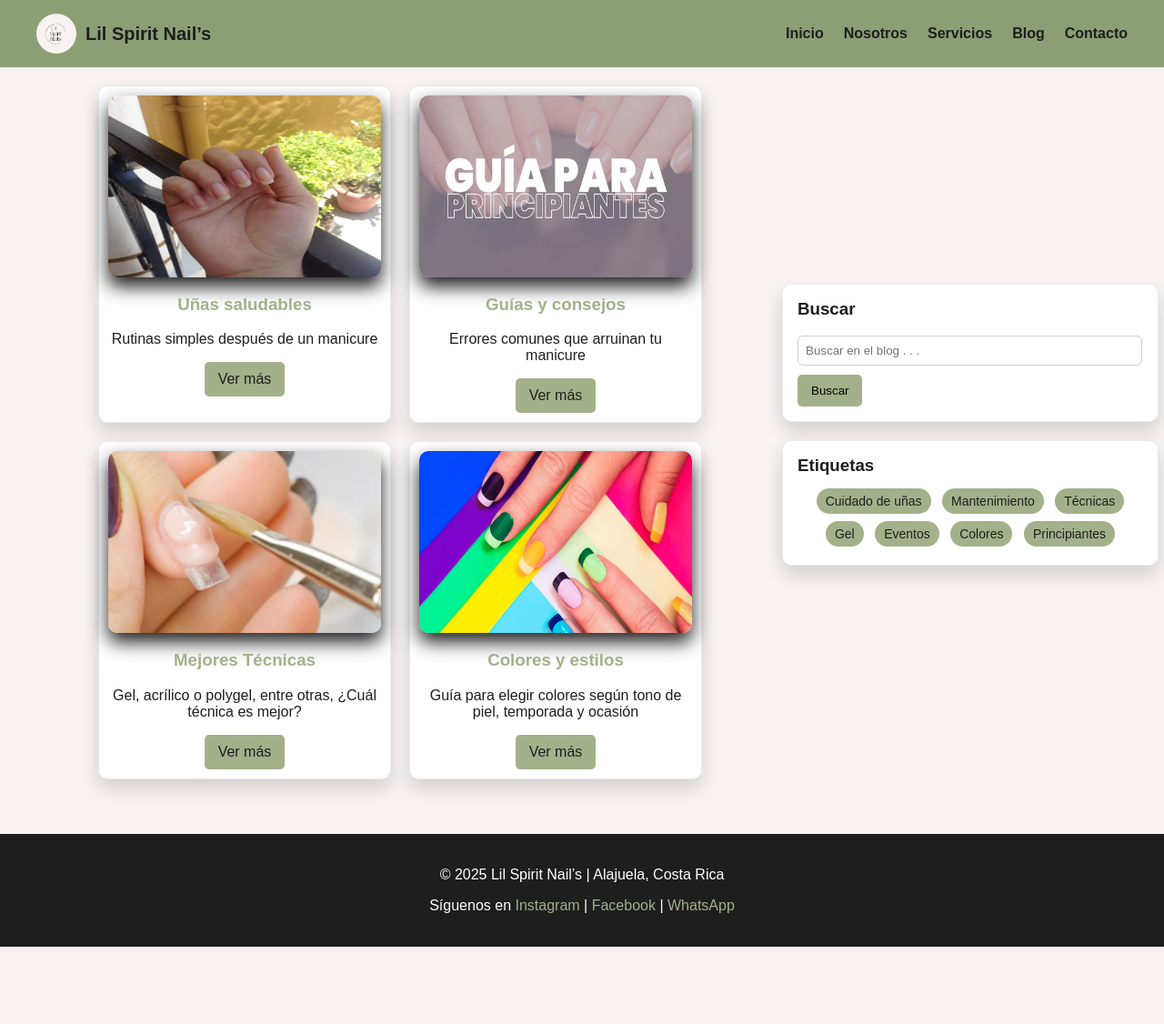
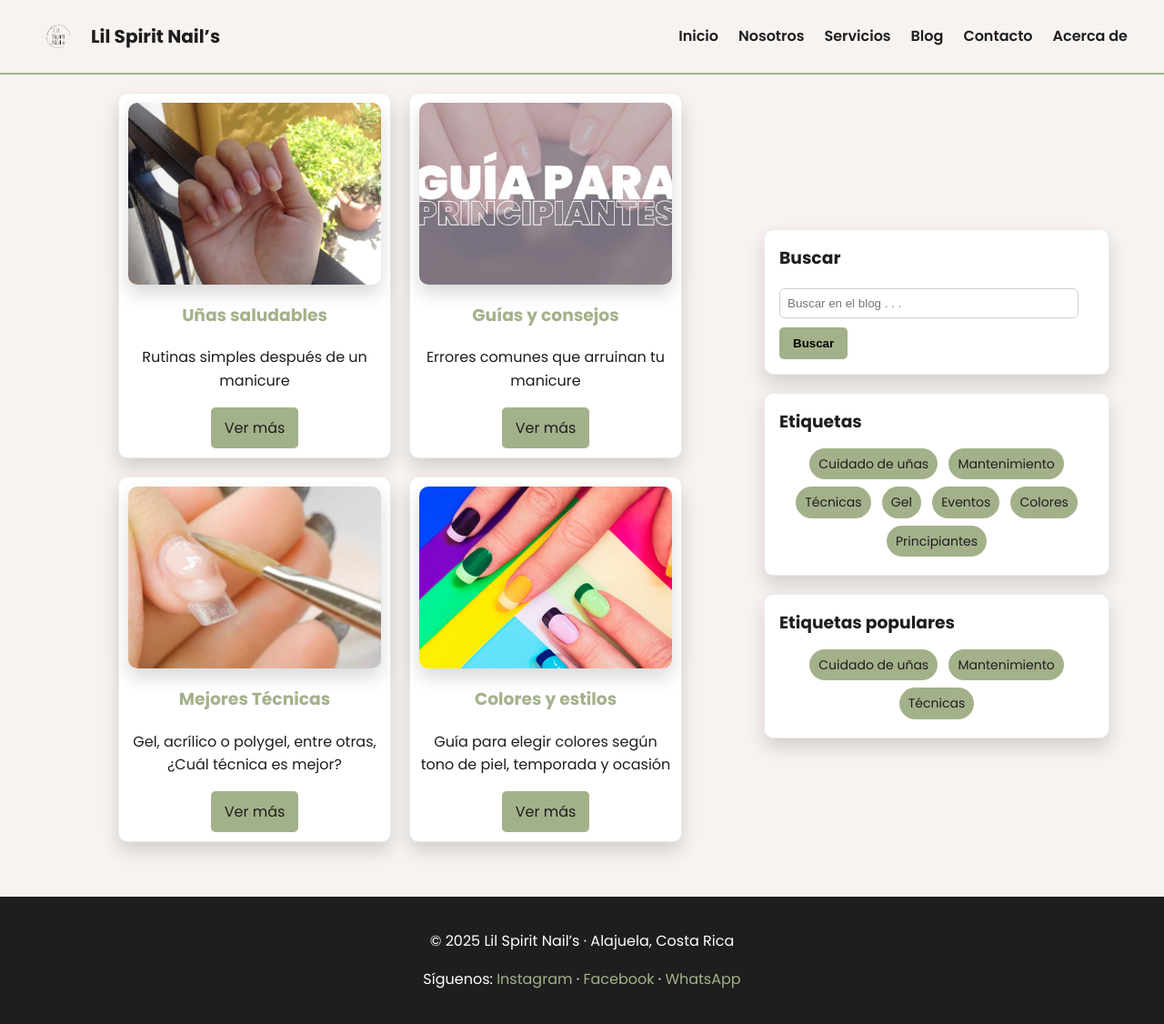
Before and after one commit to JoseMCG23/Proyecto, a plain HTML site: page blog.html in a window 1280 px wide. Shown: the whole page at 91% size. Before the commit the page ends 1041 px from the top, so only its background shows below. Drawn offline with Linux system fonts and the light colour scheme.

Commit message:
Cambios en la pagina del blog

```diff
--- a/blog.html
+++ b/blog.html
@@ -1,18 +1,25 @@
 <!DOCTYPE html>
 <html lang="en">
 <head>
-    <meta charset="UTF-8">
-    <meta name="viewport" content="width=device-width, initial-scale=1.0">
-    <link rel="stylesheet" href="./css/estilosBlog.css">
-    <title>Lil Spirit Nail’s</title>
+    <meta charset="UTF-8" />
+    <meta name="viewport" content="width=device-width, initial-scale=1" />
+    <title>Lil Spirit Nail’s – Blog</title>
+
+    <link rel="preconnect" href="https://fonts.gstatic.com" crossorigin>
+    <link href="https://fonts.googleapis.com/css2?family=Poppins:wght@400;600;700;800&display=swap" rel="stylesheet">
+
+    <!-- Estilos globales -->
+    <link rel="stylesheet" href="css/estilos.css">
+    <!-- Estilos de esta página -->
+    <link rel="stylesheet" href="css/estilosBlog.css">
 </head>
+
 <body>
     <header>
         <div class="logo">
-            <img src="./img/logo.jpg" alt="Logo Lil Spirit Nail’s">
+            <img src="img/logo.jpg" alt="Logo Lil Spirit Nail’s">
             <h1>Lil Spirit Nail’s</h1>
         </div>
-
         <nav aria-label="Principal">
             <ul>
                 <li><a href="index.html">Inicio</a></li>
@@ -20,6 +27,7 @@
                 <li><a href="servicios.html">Servicios</a></li>
                 <li><a href="blog.html" aria-current="page">Blog</a></li>
                 <li><a href="index.html#contacto">Contacto</a></li>
+                <li><a href="acerca.html">Acerca de</a></li>
             </ul>
         </nav>
     </header>
@@ -81,14 +89,26 @@
             <span>Principiantes</span>
             </p>
         </div>
+
+        <div class="cuadro">
+            <h3>Etiquetas populares</h3>
+            <p class="Etiquetas">
+            <span>Cuidado de uñas</span>
+            <span>Mantenimiento</span>
+            <span>Técnicas</span>
+            </p>
+        </div>
     </section>
     </main>
 
 
 
-    <footer>
-        <p>&copy; 2025 Lil Spirit Nail’s | Alajuela, Costa Rica</p>
-        <p>Síguenos en <a href="#">Instagram</a> | <a href="#">Facebook</a> | <a href="#">WhatsApp</a></p>
+    <footer class="site-footer">
+        <div class="site-footer__inner">
+            <p>&copy; 2025 Lil Spirit Nail’s · Alajuela, Costa Rica</p>
+            <p>Síguenos: <a href="#">Instagram</a> · <a href="#">Facebook</a> · <a href="https://wa.me/50687975584"
+            target="_blank" rel="noopener">WhatsApp</a></p>
+        </div>
     </footer>
 
 </body>
--- a/css/estilosBlog.css
+++ b/css/estilosBlog.css
@@ -1,86 +1,13 @@
-body{
+/* ======= Cuerpo de la pagina ======= */
+body {
     background-color: #F8F3F0;
-    font-family: Arial, Helvetica, sans-serif;
     color: #1E1E1E;
     margin: 0;
     padding: 0;
 }
 
-header{
-    background: #8c9f74;
-    border-bottom: 2px solid var(--accent);
-    padding: 15px 40px;
-    display: flex;
-    align-items: center;
-    justify-content: space-between;
-    gap: 24px;
-    position: sticky;
-    top: 0;
-    z-index: 10;
-}
-
-header .logo{
-    display: flex;
-    align-items: center;
-    gap: 10px;
-    min-width: 0;
-}
-
-header .logo img{
-    width: 44px;
-    height: 44px;
-    border-radius: 50%;
-    object-fit: cover;
-}
-
-header h1{
-    margin: 0;
-    font-size: 20px;
-    font-weight: 700;
-}
-
-header nav a{
-    color: #1E1E1E;
-    text-decoration: none;
-    font-weight: 600;
-    position: relative;
-}
-
-
-header nav ul{
-    margin: 0;
-    padding: 0;
-    list-style: none;
-    display: flex;
-    gap: 22px;
-}
-header nav li{ list-style: none; }
-
-
-nav a {
-    color: #1E1E1E;
-    text-decoration: none;
-    font-weight: 600;
-    position: relative;
-}
-
-nav a::after {
-    content: "";
-    position: absolute;
-    left: 0;
-    right: 0;
-    bottom: -6px;
-    height: 2px;
-    background: #1E1E1E;
-    transform: scaleX(0);
-    transition: .25s;
-}
-
-nav a:hover::after {
-    transform: scaleX(1);
-}
-
-main{
+/* ======= Layout ======= */
+main {
     max-width: 1200px;
     margin: 0 auto;
     padding: 20px;
@@ -89,7 +16,8 @@ main{
     gap: 20px;
 }
 
-.Tarjetas{
+/* ======= Tarjetas de los articulos ======= */
+.Tarjetas {
     display: flex;
     flex-wrap: wrap;
     gap: 20px;
@@ -97,7 +25,7 @@ main{
     flex: 1;
 }
 
-.Tarjeta{
+.Tarjeta {
     background-color: #FFFFFF;
     border-radius: 10px;
     width: 300px;
@@ -105,40 +33,65 @@ main{
     text-align: center;
     box-shadow: 0 10px 20px rgba(0,0,0,0.15);
     border: 1px solid rgba(0,0,0,0.08);
+    transition: transform 0.2s ease;
 }
 
-.Tarjeta img{
+.Tarjeta:hover {
+    transform: translateY(-4px);
+}
+
+.Tarjeta img {
     display: block;
     width: 100%;
     height: 200px;
     border-radius: 10px;
-    box-shadow: 0 10px 20px #1E1E1E;
+    box-shadow: 0 10px 20px rgba(0,0,0,0.15);
+    object-fit: cover;
 }
 
-.Articulo{
+.Articulo {
     color: #A3B18A;
 }
 
-button{
+/* ======= Botones ======= */
+button {
     background-color: #A3B18A;
     border: none;
     padding: 10px 15px;
     border-radius: 5px;
     cursor: pointer;
+    font-weight: 600;
 }
 
-button:hover{
+button:hover {
     background-color: #8c9f74;
 }
 
-.cuadros{
+.Tarjeta .boton {
+    display: inline-block;
+    background-color: #A3B18A;
+    color: #1E1E1E;
+    text-decoration: none;
+    padding: 10px 15px;
+    border-radius: 5px;
+    font: inherit;
+    transition: background-color 0.2s ease;
+}
+
+.Tarjeta .boton:hover {
+    background-color: #8c9f74;
+}
+
+/* ======= Barra lateral ======= */
+.cuadros {
     max-width: 380px;
     display: flex;
     flex-direction: column;
     gap: 20px;
-    margin-top: 218px;
+    margin-top: 150px;
 }
-.cuadro{
+
+.cuadro {
     background: #FFFFFF;
     padding: 16px;
     width: 380px;
@@ -146,9 +99,12 @@ button:hover{
     box-shadow: 0 10px 20px rgba(0,0,0,0.15);
     border: 1px solid rgba(0,0,0,0.08);
 }
-.cuadro h3{ margin: 0 0 10px;}
 
-.cuadro input{
+.cuadro h3 {
+    margin: 0 0 10px;
+}
+
+.cuadro input {
     width: 95%;
     padding: 8px;
     margin: 8px 0 10px;
@@ -156,12 +112,13 @@ button:hover{
     border-radius: 6px;
 }
 
-.Etiquetas{
+/* ======= Etiquetas ======= */
+.Etiquetas {
     text-align: center;
     margin: 0;
 }
 
-.Etiquetas span{
+.Etiquetas span {
     display: inline-block;
     background-color: #A3B18A;
     color: #1E1E1E;
@@ -170,34 +127,3 @@ button:hover{
     border-radius: 999px;
     font-size: 14px;
 }
-
-footer {
-    background: #1E1E1E;
-    color: #FFFFFF;
-    text-align: center;
-    padding: 20px;
-    margin-top: 40px;
-}
-
-footer a {
-    color: #A3B18A;
-    text-decoration: none;
-}
-
-footer a:hover {
-    text-decoration: underline;
-}
-
-.Tarjeta .boton{
-    display: inline-block;
-    background-color: #A3B18A;
-    color: #1E1E1E;
-    text-decoration: none;
-    padding: 10px 15px;
-    border-radius: 5px;
-    font: inherit;
-}
-
-.Tarjeta .boton:hover{
-    background-color: #8c9f74;
-}
```
Also changed, not shown: Articulo1.html (+0 -1 lines).
